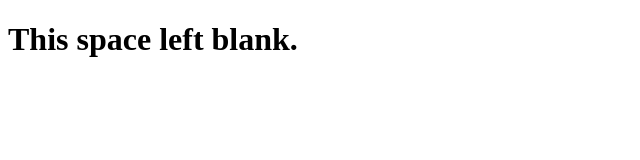
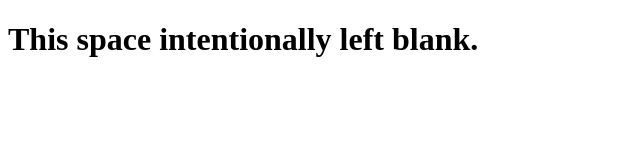
Before and after one commit to JohnChaCoder/Practice-Repository, a plain HTML site: page index.html in a window 1280 px wide. Shown: the whole page, without its empty margins (0-640 px from the left). Drawn offline with Linux system fonts and the light colour scheme.

Commit message:
NEW TEST DATA

```diff
--- a/index.html
+++ b/index.html
@@ -4,9 +4,9 @@
     <meta charset="UTF-8">
     <meta name="viewport" content="width=device-width, initial-scale=1.0">
     <meta http-equiv="X-UA-Compatible" content="ie=edge">
-    <title>TEST PAGE</title>
+    <title>JOHNNY CHA</title>
 </head>
 <body>
-    <h1>This space left blank.</h1>
+    <h1>This space intentionally left blank.</h1>
 </body>
 </html>
```
